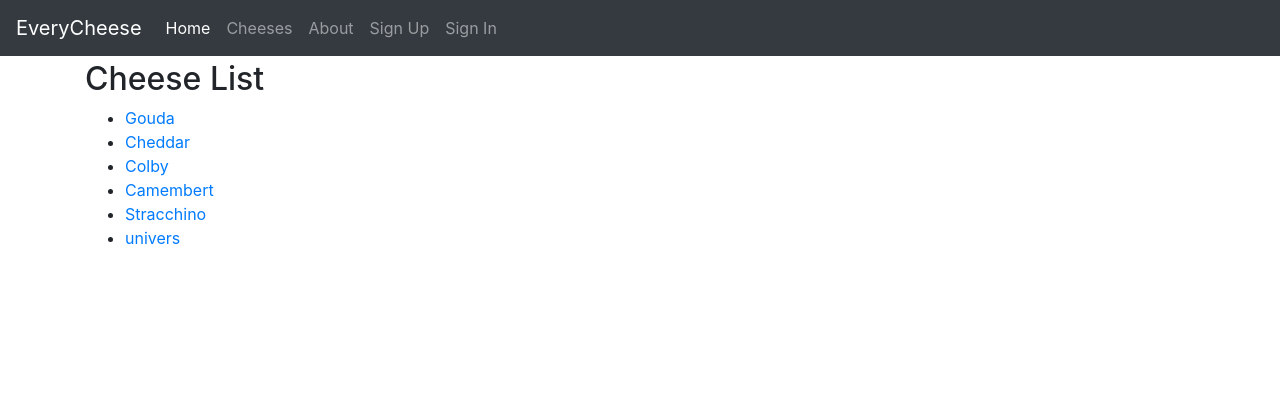
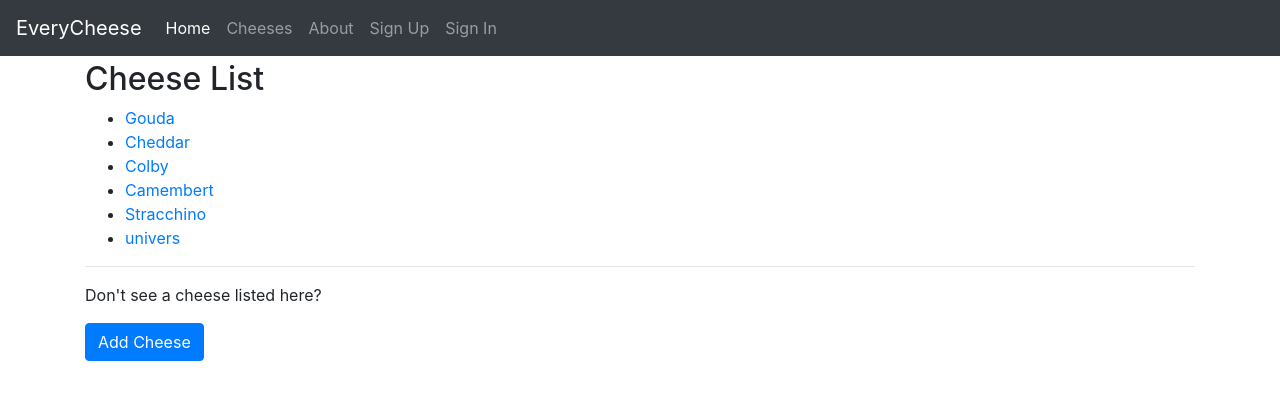
Before and after one commit to smokydbeer/everycheese, a Django app: page /cheeses in a window 1280 px wide. Shown: the top 400 px of the page. Run offline with Django 3.2, Linux system fonts and the light colour scheme; data comes from the database, SQL or seed files in the repository; both versions use the stored data as it was after the commit; some libraries are stand-ins or nearby versions.

Commit message:
First pass at working Add Cheese form

```diff
--- a/everycheese/cheeses/models.py
+++ b/everycheese/cheeses/models.py
@@ -2,6 +2,7 @@ from django.db import models
 from autoslug import AutoSlugField
 from model_utils.models import TimeStampedModel
 from django_countries.fields import CountryField
+from django.urls import reverse
 
 
 class Cheese(TimeStampedModel):
@@ -21,6 +22,11 @@ class Cheese(TimeStampedModel):
     firmness = models.CharField("Firmness", max_length=20, choices=Firmness.choices, default=Firmness.UNSPECIFIED)
 
     country_of_origin = CountryField("Country of Origin", blank=True)
+    def get_absolute_url(self):
+        """Return absolute URL to the Cheese Detail page."""
+        return reverse(
+            'cheeses:detail', kwargs={"slug": self.slug}
+        )
 
     def __str__(self):
         return self.name
--- a/everycheese/cheeses/urls.py
+++ b/everycheese/cheeses/urls.py
@@ -9,8 +9,14 @@ urlpatterns = [
         name='list'
     ),
     path(
+        route='add/',
+	view=views.CheeseCreateView.as_view(),
+	name='add'
+    ),
+    path(
         route='<slug:slug>/',
         view=views.CheeseDetailView.as_view(),
         name='detail'
     ),
+
 ]
--- a/everycheese/cheeses/views.py
+++ b/everycheese/cheeses/views.py
@@ -1,8 +1,18 @@
 from django.views.generic import ListView, DetailView
 from .models import Cheese
+from django.views.generic import CreateView
 
 class CheeseListView(ListView):
     model = Cheese
 
 class CheeseDetailView(DetailView):
     model = Cheese
+
+class CheeseCreateView(CreateView):
+    model = Cheese
+    fields = [
+	'name',
+	'description',
+	'firmness',
+	'country_of_origin',
+    ]
--- a/everycheese/templates/cheeses/cheese_list.html
+++ b/everycheese/templates/cheeses/cheese_list.html
@@ -7,4 +7,12 @@
      <li><a href={% url 'cheeses:detail' cheese.slug %}>{{ cheese.name }}</a></li>
     {% endfor %}
 </ul>
+<hr/>
+<p>Don't see a cheese listed here?</p>
+<p>
+    <a class="btn btn-primary"
+    href="{% url 'cheeses:add' %}" role="button">
+    Add Cheese
+    </a>
+</p>
 {% endblock content %}
```
Also changed, not shown: everycheese/cheeses/tests/factories.py (+2 -2 lines), everycheese/templates/cheeses/cheese_form.html (added, +10 -0 lines), everycheese.db.
